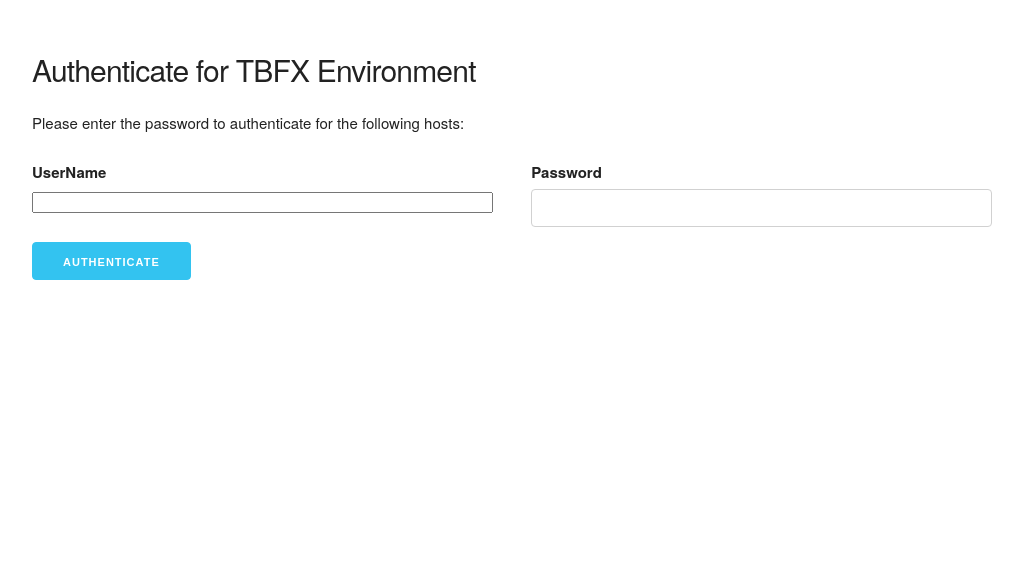
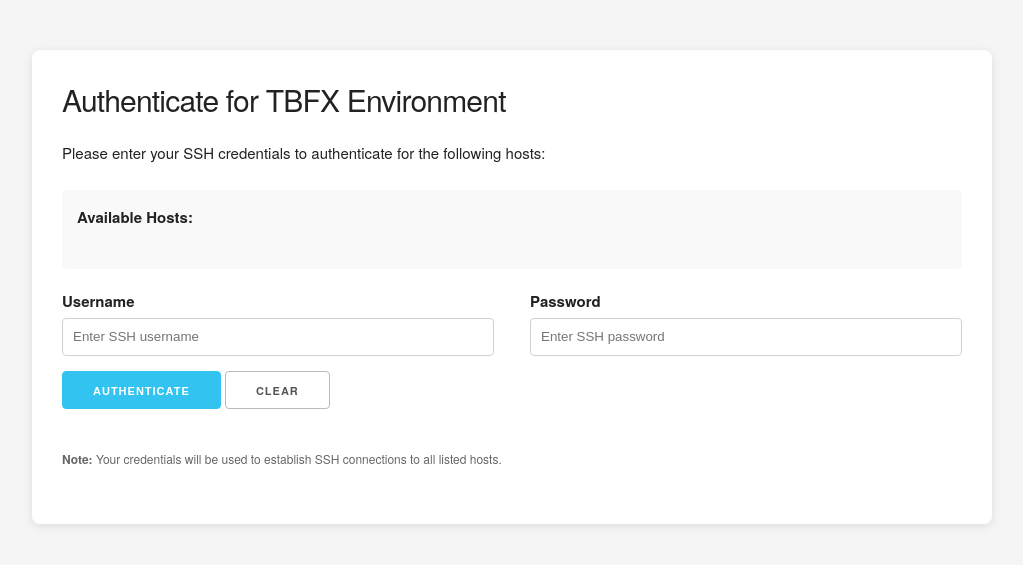
Before and after one commit to Premnat30/Testing, a Flask app: template templates/Authenicate.html in a window 1280 px wide. Shown: the top 565 px of the page, without its empty margins (128-1151 px from the left). Run offline with Flask 3, Linux system fonts and the light colour scheme; the template is opened without the code that fills it, so the values that code supplies are empty.

Commit message:
Update Authenicate.html

```diff
--- a/templates/Authenicate.html
+++ b/templates/Authenicate.html
@@ -5,8 +5,37 @@
     <title>Multi-Host Authentication</title>
     <link rel="stylesheet" href="https://cdnjs.cloudflare.com/ajax/libs/skeleton/2.0.4/skeleton.min.css">
     <style>
-        body { margin: 20px; }
-        .container { margin-top: 50px; }
+        body {
+            margin: 20px;
+            background-color: #f5f5f5;
+        }
+        .container {
+            margin-top: 50px;
+            background: white;
+            padding: 30px;
+            border-radius: 8px;
+            box-shadow: 0 2px 10px rgba(0,0,0,0.1);
+        }
+        .host-list {
+            background: #f9f9f9;
+            padding: 15px;
+            border-radius: 4px;
+            margin: 20px 0;
+        }
+        .error-message {
+            color: #e74c3c;
+            background: #fdf2f2;
+            padding: 10px;
+            border-radius: 4px;
+            border-left: 4px solid #e74c3c;
+        }
+        .success-message {
+            color: #27ae60;
+            background: #f2fdf2;
+            padding: 10px;
+            border-radius: 4px;
+            border-left: 4px solid #27ae60;
+        }
     </style>
 </head>
 <body>
@@ -14,31 +43,49 @@
         <div class="row">
             <div class="twelve columns">
                 <h4>Authenticate for TBFX Environment</h4>
-                <p>Please enter the password to authenticate for the following hosts:</p>
+                <p>Please enter your SSH credentials to authenticate for the following hosts:</p>
+
+                <div class="host-list">
+                    <strong>Available Hosts:</strong>
                     <ul>
                         {% for host in hosts %}
                         <li>{{ host }}</li>
                         {% endfor %}
                     </ul>
+                </div>
 
                 {% if error %}
-                    <p style="color: red;">{{ error }}</p>
+                    <div class="error-message">
+                        <strong>Error:</strong> {{ error }}
+                    </div>
                 {% endif %}
 
-                <form method="post" action="{{ url_for('authenticate') }}">
+                <form method="POST" action="{{ url_for('authenticate') }}">
                     <div class="row">
                         <div class="six columns">
-                            <label for="username">UserName</label>
-                            <input class="u-full-width" type="username" id="username" name="username" required>
+                            <label for="username">Username</label>
+                            <input class="u-full-width" type="text" id="username" name="username" required
+                                   placeholder="Enter SSH username">
                         </div>
                         <div class="six columns">
                             <label for="password">Password</label>
-                            <input class="u-full-width" type="password" id="password" name="password" required>
+                            <input class="u-full-width" type="password" id="password" name="password" required
+                                   placeholder="Enter SSH password">
                         </div>
                     </div>
+                    <div class="row">
+                        <div class="twelve columns">
                             <input class="button-primary" type="submit" value="Authenticate">
+                            <a href="{{ url_for('authenticate') }}" class="button">Clear</a>
+                        </div>
+                    </div>
                 </form>
+
+                <div style="margin-top: 20px; font-size: 12px; color: #666;">
+                    <p><strong>Note:</strong> Your credentials will be used to establish SSH connections to all listed hosts.</p>
+                </div>
             </div>
         </div>
     </div>
 </body>
+</html>
```
Lines whose indentation alone changed are shown as unchanged.
